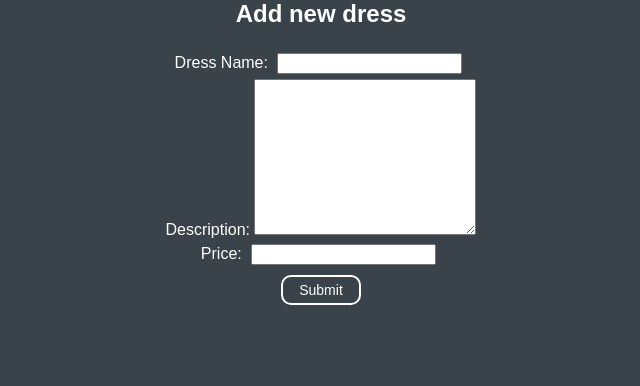
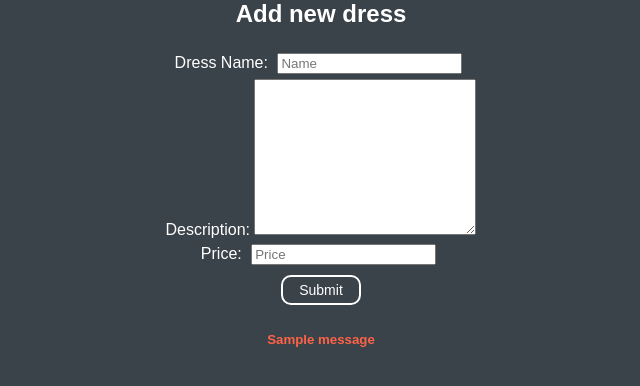
Before and after one commit to Challenger-84/cs_project, a Flask app: page /admin/addnewdress in a window 1280 px wide. Shown: the top 386 px of the page, without its empty margins (319-959 px from the left). Run offline with Flask 2, Linux system fonts and the light colour scheme; one stand-in notice (Sample message) is shown; some libraries are stand-ins or nearby versions.

Commit message:
flashing messages in adding dress page

```diff
--- a/admin/admin.py
+++ b/admin/admin.py
@@ -1,4 +1,4 @@
-from flask import Blueprint, render_template, url_for
+from flask import Blueprint, render_template, url_for, request, flash, redirect
 
 admin_blueprint = Blueprint('admin', __name__, template_folder='templates', static_folder='static')
 
@@ -9,6 +9,16 @@ def admin():
                             profile_link = url_for('profile'),
                             addnewdress_link = url_for('admin.addnewdress'))
 
-@admin_blueprint.route('/admin/addnewdress')
+@admin_blueprint.route('/admin/addnewdress', methods=['GET', 'POST'])
 def addnewdress():
-    return render_template('addnewdress.html')
+
+    if request.method == 'POST':
+
+        dress_name = request.form['dress_name']
+        dress_description = request.form['description']
+        dress_price = request.form['Price']
+
+        flash("Dress added to the store database.")
+        return redirect(url_for('admin.addnewdress'))
+    else:
+        return render_template('addnewdress.html')
--- a/admin/templates/addnewdress.html
+++ b/admin/templates/addnewdress.html
@@ -8,13 +8,24 @@
         <h2>Add new dress</h2>
         <form action="#" method="POST">
             <label>Dress Name: </label>
-            <input type='text' name="dress_name"><br>
+            <input type='text' placeholder="Name" name="dress_name"><br>
             <label>Description: </label>
-            <textarea  maxlength="200" cols="25" rows="10" resi>
+            <textarea placeholder="Description" maxlength="200" cols="25" rows="10" name='description'>
             </textarea><br>
             <label>Price: </label>
-            <input type="number" name="Price"><br>
+            <input type="number" name="Price" placeholder="Price"><br>
             <input type="submit" class="button">
         </form>
+
+        <h5 id=flash_msg>
+            {% with messages = get_flashed_messages() %}
+                {% if messages %}
+                    {% for message in messages %}
+                        {{ message }}
+                    {% endfor %}
+                {% endif %}
+            {% endwith %}
+        </h5>
+
     </body>
 </html>
--- a/db_queries.py
+++ b/db_queries.py
@@ -47,6 +47,6 @@ def see_all_dress(conn:mysql.connection):
 
 def update_user_account(conn:mysql.connection, userid, username, new_account_type):
     cursor=conn.cursor()
-    query=f'UPDATE users SET account_type="{new_account_type}" where userid="{userid}" and username="{username}"'
+    query=f'UPDATE users SET account_type="{new_account_type}" where userid="{userid}" and username="{username}";'
     cursor.execute(query)
     conn.commit()
```
